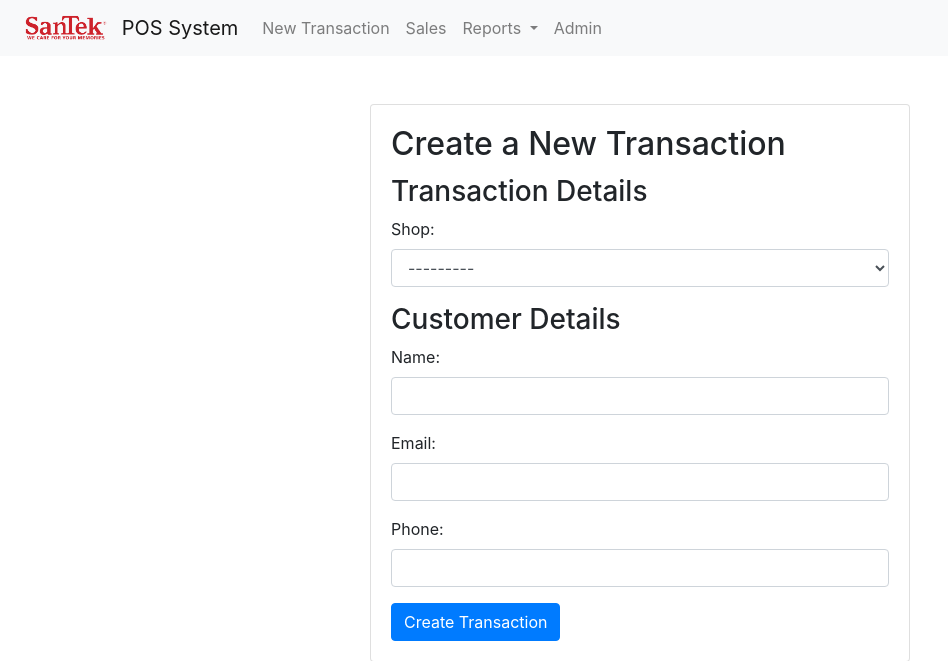
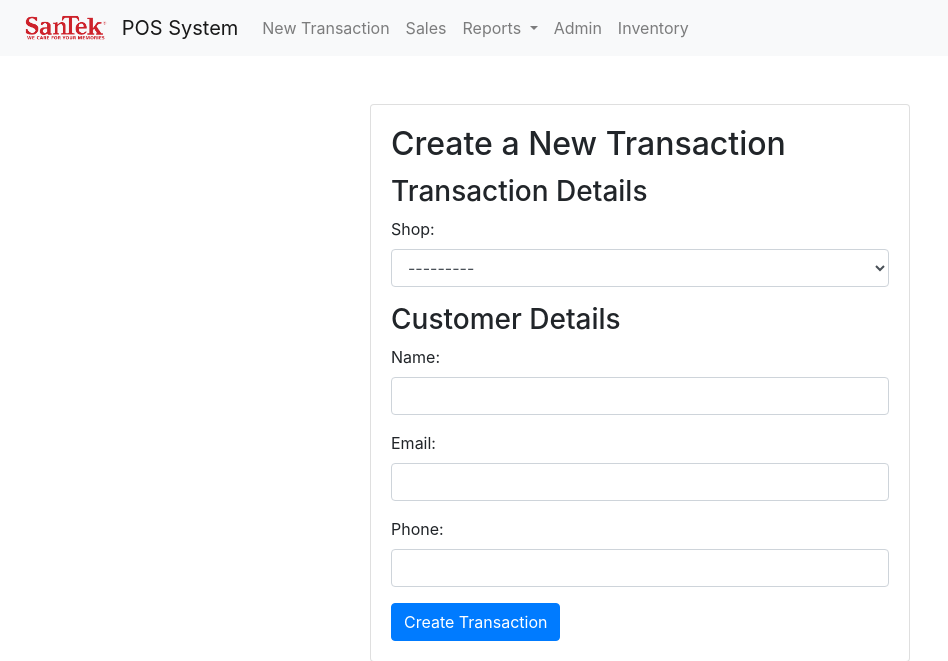
Before and after one commit to Denuwan392/santek-mobile, a Django app: page /pos/transaction/new/ in a window 1280 px wide. Shown: the top 661 px of the page, without its empty margins (0-948 px from the left). Run offline with Django 5.2, Linux system fonts and the light colour scheme; the visitor is signed in with stand-in values (Sample User, id 1); data that the repository does not hold is empty; parts of the project's set-up code (start-up, migrations or seed data) failed here and were passed over; some libraries are stand-ins or nearby versions.

Commit message:
Update base.html

```diff
--- a/pos/templates/pos_system/base.html
+++ b/pos/templates/pos_system/base.html
@@ -37,6 +37,7 @@
                 </li>
 
                 <li class="nav-item"><a class="nav-link" href="{% url 'admin:index' %}">Admin</a></li>
+                 <li class="nav-item"><a class="nav-link" href="{% url 'inventory:item_list' %}">Inventory</a></li>
             </ul>
         </div>
     </nav>
```
